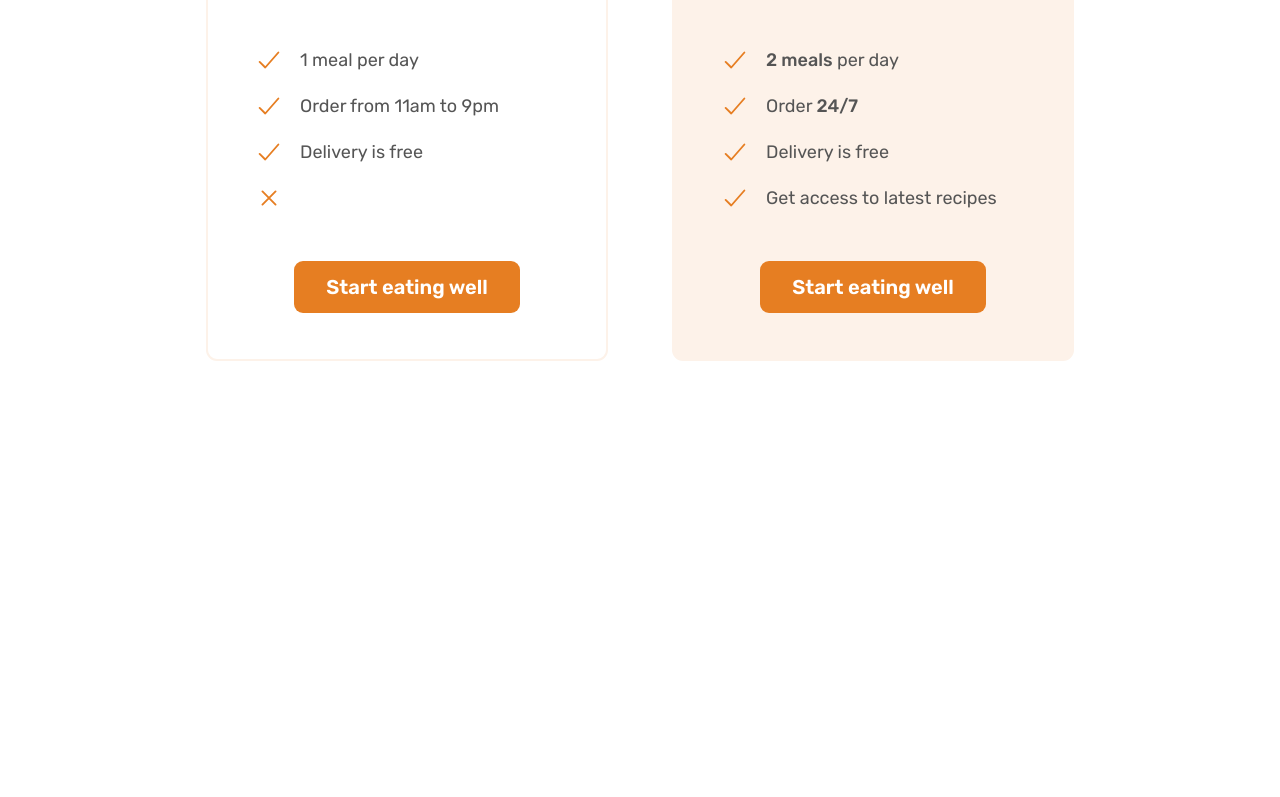
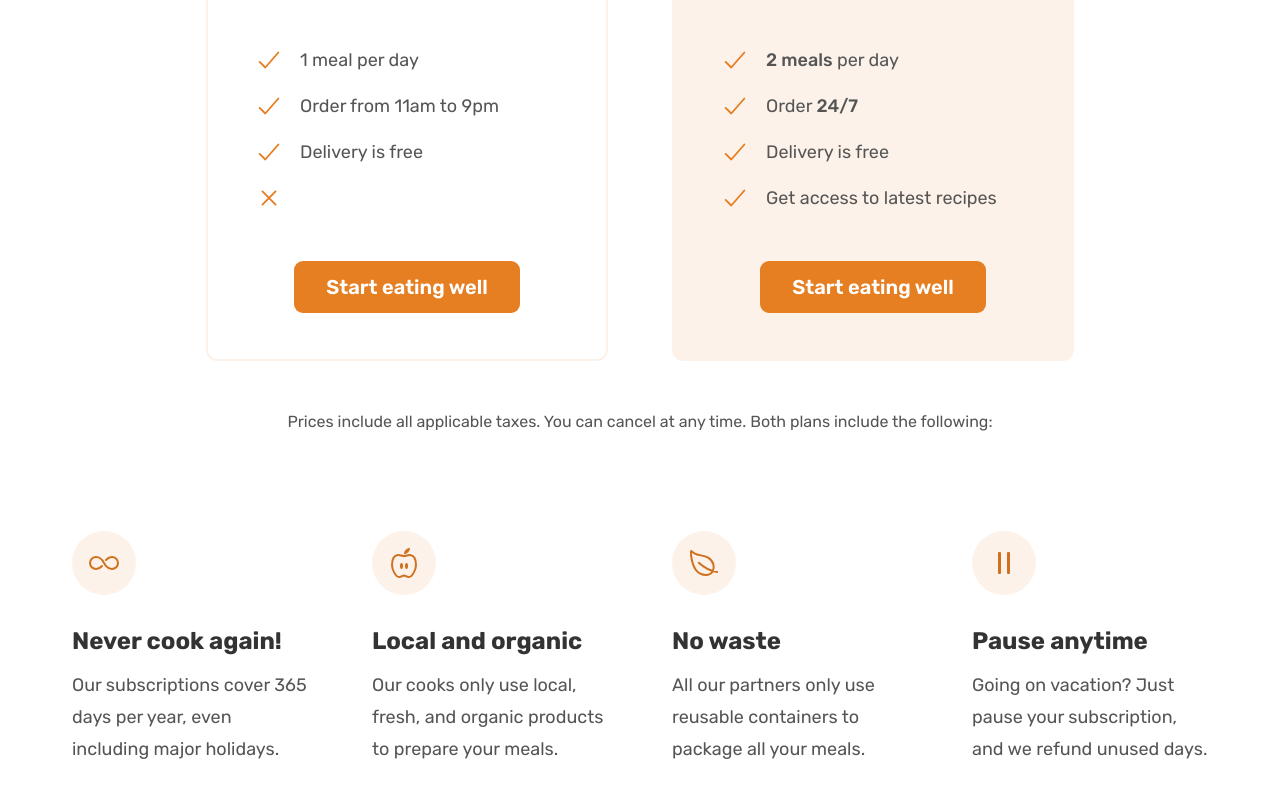
Before and after one commit to varunkverma/omnifood, a plain HTML site: page index.html in a window 1280 px wide. Shown: the part 5092-5889 px from the top of the page. Before the commit the page ends 5549 px from the top, so only its background shows below. Drawn offline with nearby package versions, Linux system fonts and the light colour scheme.

Commit message:
added the features sub section

```diff
--- a/css/general.css
+++ b/css/general.css
@@ -85,6 +85,16 @@ body {
   display: grid;
   row-gap: 9.6rem;
   column-gap: 6.4rem;
+
+  /* margin-bottom: 9.6rem; */
+}
+
+/* .grid:last-child {
+  margin-bottom: 0;
+} */
+
+.grid:not(:last-child) {
+  margin-bottom: 9.6rem;
 }
 
 .grid--2-cols {
--- a/css/style.css
+++ b/css/style.css
@@ -301,7 +301,7 @@
 /* ****************************** */
 
 /* ****************************** */
-/* SECTION MEALS*/
+/* SECTION TESTIMONIALS*/
 
 .section-testimonials {
   background-color: #fdf2e9;
@@ -361,7 +361,7 @@
 /* ****************************** */
 
 /* ****************************** */
-/* SECTION MEALS*/
+/* SECTION PRICING*/
 
 .section-pricing {
   padding: 9.6rem 0;
@@ -435,4 +435,30 @@
   margin-top: 4.8rem;
   text-align: center;
 }
+
+.plan-details {
+  font-size: 1.6rem;
+  line-height: 1.6;
+  text-align: center;
+}
+
+.feature-icon {
+  color: #cf711f;
+  height: 3.2rem;
+  width: 3.2rem;
+  margin-bottom: 3.2rem;
+  background-color: #fdf2e9;
+  padding: 1.6rem;
+  border-radius: 50%;
+}
+.feature-title {
+  font-size: 2.4rem;
+  color: #333;
+  font-weight: 700;
+  margin-bottom: 1.6rem;
+}
+.feature-text {
+  font-size: 1.8rem;
+  line-height: 1.8;
+}
 /* ****************************** */
--- a/index.html
+++ b/index.html
@@ -445,7 +445,7 @@
           </h2>
         </div>
 
-        <div class="container grid grid--2-cols">
+        <div class="container grid grid--2-cols mb-md">
           <div class="pricing-plan pricing-plan--starter">
             <header class="plan-header">
               <p class="plan-name">Starter</p>
@@ -504,6 +504,48 @@
             </div>
           </div>
         </div>
+
+        <div class="container grid">
+          <aside class="plan-details">
+            Prices include all applicable taxes. You can cancel at any time.
+            Both plans include the following:
+          </aside>
+        </div>
+
+        <div class="container grid grid--4-cols">
+          <div class="feature">
+            <ion-icon class="feature-icon" name="infinite-outline"></ion-icon>
+            <p class="feature-title">Never cook again!</p>
+            <p class="feature-text">
+              Our subscriptions cover 365 days per year, even including major
+              holidays.
+            </p>
+          </div>
+          <div class="feature">
+            <ion-icon class="feature-icon" name="nutrition-outline"></ion-icon>
+            <p class="feature-title">Local and organic</p>
+            <p class="feature-text">
+              Our cooks only use local, fresh, and organic products to prepare
+              your meals.
+            </p>
+          </div>
+          <div class="feature">
+            <ion-icon class="feature-icon" name="leaf-outline"></ion-icon>
+            <p class="feature-title">No waste</p>
+            <p class="feature-text">
+              All our partners only use reusable containers to package all your
+              meals.
+            </p>
+          </div>
+          <div class="feature">
+            <ion-icon class="feature-icon" name="pause-outline"></ion-icon>
+            <p class="feature-title">Pause anytime</p>
+            <p class="feature-text">
+              Going on vacation? Just pause your subscription, and we refund
+              unused days.
+            </p>
+          </div>
+        </div>
       </section>
     </main>
   </body>
```
